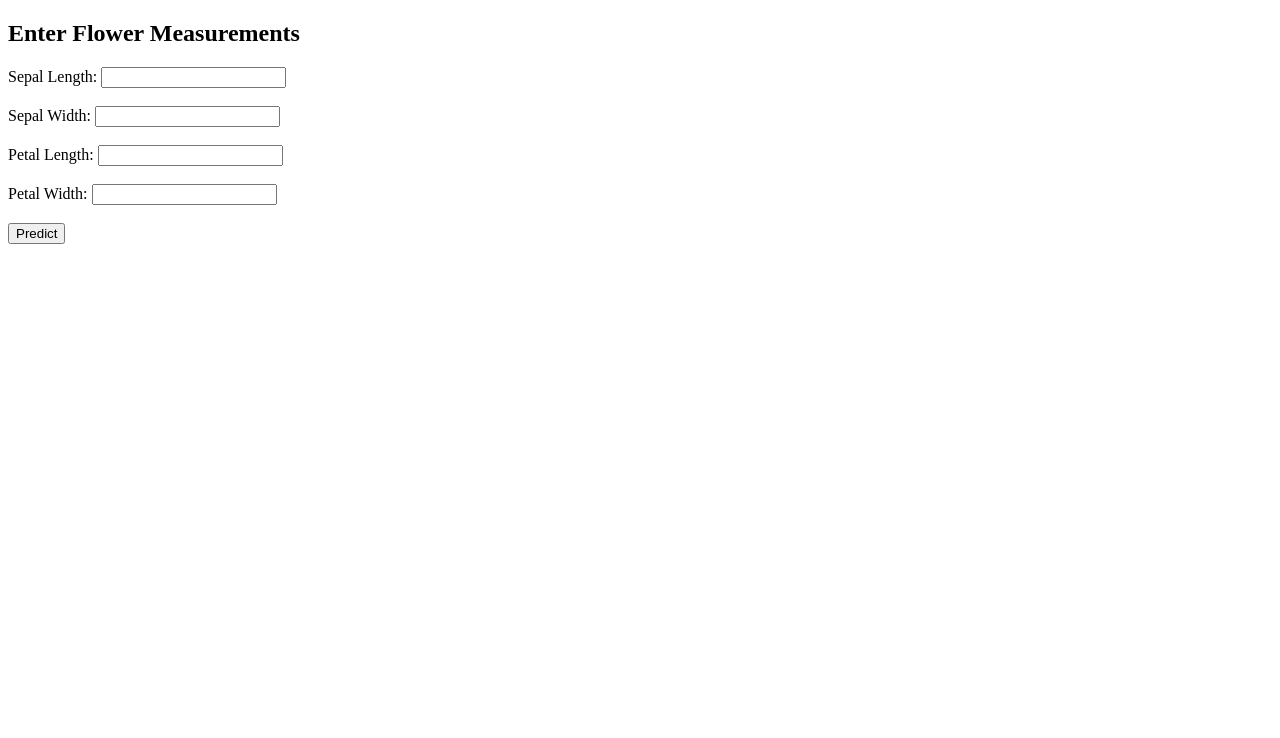
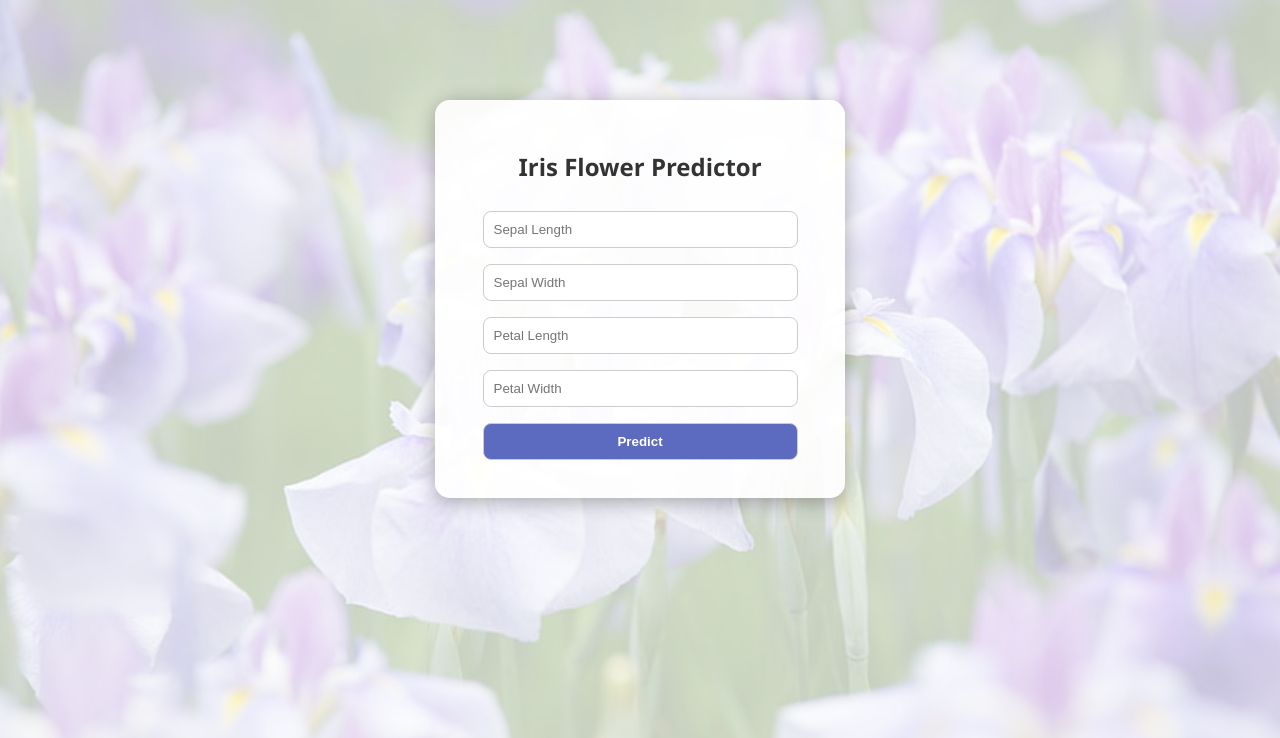
Before and after one commit to ishiigos/iris_classification, a Flask app: page / in a window 1280 px wide. Shown: the top 738 px of the page. Run offline with Flask 3, Linux system fonts and the light colour scheme; parts of the project's set-up code (start-up, migrations or seed data) failed here and were passed over.

Commit message:
Html changes

```diff
--- a/templates/predict.html
+++ b/templates/predict.html
@@ -1,24 +1,84 @@
 <!DOCTYPE html>
-<html>
+<html lang="en">
 <head>
+    <meta charset="UTF-8">
     <title>Iris Flower Predictor</title>
+    <style>
+        body {
+            margin: 0;
+            font-family: 'Segoe UI', Tahoma, Geneva, Verdana, sans-serif;
+            background: url("{{ url_for('static', filename='background.jpg') }}") no-repeat center center fixed;
+            background-size: cover;
+            position: relative;
+        }
+
+        /* Soft overlay for readability */
+        body::before {
+            content: "";
+            position: fixed;
+            top: 0; left: 0;
+            width: 100%; height: 100%;
+            background-color: rgba(255, 255, 255, 0.75);
+            z-index: 0;
+        }
+
+        .container {
+            position: relative;
+            z-index: 1;
+            background: rgba(255, 255, 255, 0.9);
+            width: 350px;
+            margin: 100px auto;
+            padding: 30px;
+            border-radius: 15px;
+            box-shadow: 0 4px 20px rgba(0,0,0,0.3);
+            text-align: center;
+        }
+
+        input[type="number"], input[type="submit"] {
+            width: 90%;
+            padding: 10px;
+            margin: 8px 0;
+            border: 1px solid #ccc;
+            border-radius: 8px;
+            box-sizing: border-box;
+        }
+
+        input[type="submit"] {
+            background-color: #5c6bc0;
+            color: white;
+            font-weight: bold;
+            cursor: pointer;
+            transition: background 0.3s ease;
+        }
+
+        input[type="submit"]:hover {
+            background-color: #3f51b5;
+        }
+
+        h2 {
+            color: #333;
+        }
+
+        h3 {
+            margin-top: 20px;
+            color: #2e7d32;
+        }
+    </style>
 </head>
 <body>
-    <h2>Enter Flower Measurements</h2>
-    <form method="post">
-        <label>Sepal Length:</label>
-        <input type="number" name="sepal_length" step="0.01" required><br><br>
-        <label>Sepal Width:</label>
-        <input type="number" name="sepal_width" step="0.01" required><br><br>
-        <label>Petal Length:</label>
-        <input type="number" name="petal_length" step="0.01" required><br><br>
-        <label>Petal Width:</label>
-        <input type="number" name="petal_width" step="0.01" required><br><br>
-        <input type="submit" value="Predict">
-    </form>
+    <div class="container">
+        <h2>Iris Flower Predictor</h2>
+        <form method="post">
+            <input type="number" name="sepal_length" step="0.01" placeholder="Sepal Length" required><br>
+            <input type="number" name="sepal_width" step="0.01" placeholder="Sepal Width" required><br>
+            <input type="number" name="petal_length" step="0.01" placeholder="Petal Length" required><br>
+            <input type="number" name="petal_width" step="0.01" placeholder="Petal Width" required><br>
+            <input type="submit" value="Predict">
+        </form>
 
-    {% if prediction %}
-        <h3>Predicted Species: <span style="color:green">{{ prediction }}</span></h3>
-    {% endif %}
+        {% if prediction %}
+            <h3>Predicted Species: {{ prediction }}</h3>
+        {% endif %}
+    </div>
 </body>
 </html>
```
Also changed, not shown: static/background.jpg (added), 1 other file.
